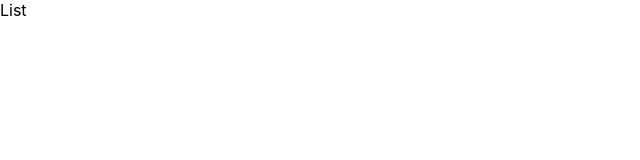
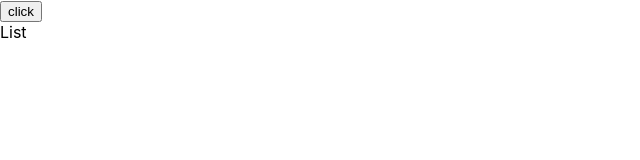
Before and after one commit to haileyham/FE-Study_Haileyham, a React (Create React App) app in the folder infinite-scroller/: page /List in a window 1280 px wide. Shown: the top 160 px of the page, without its empty margins (0-640 px from the left). Built offline with nearby package versions, Linux system fonts and the light colour scheme.

Commit message:
list 기본

```diff
--- a/infinite-scroller/src/pages/list/List.tsx
+++ b/infinite-scroller/src/pages/list/List.tsx
@@ -1,7 +1,21 @@
-import React from 'react'
+import React, { useState } from 'react'
+import { useInView } from 'react-intersection-observer';
 
-export default function List() {
-  return (
-    <div>List</div>
+export default function List():JSX.Element {
+    const [ref, inView] = useInView();
+    const [page, setPage] = useState(0);
+    const [products, setProducts] = useState<string[]>([]);
+
+    const repeat = () => {
+        const repeatHello :string[] = Array(300).fill('hello');
+        setProducts(repeatHello);
+    }
+
+    return (
+        <>
+            <button onClick={repeat}>click</button>
+            {products?.map((a) => { return <div>{a}</div>})}
+            <div>List</div>
+        </>
   )
 }
```
